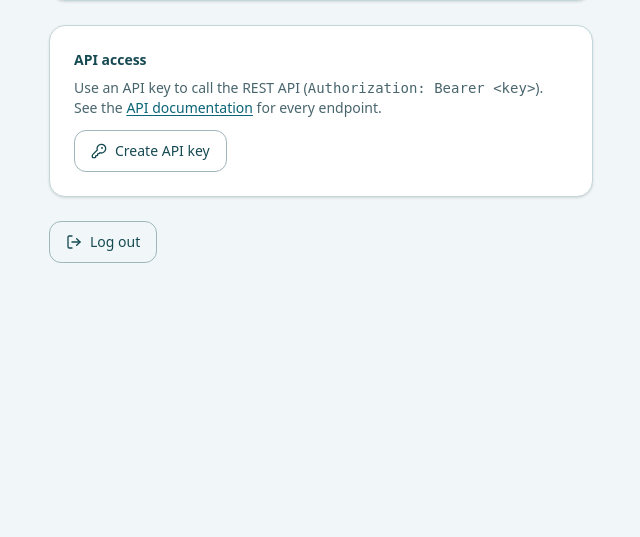
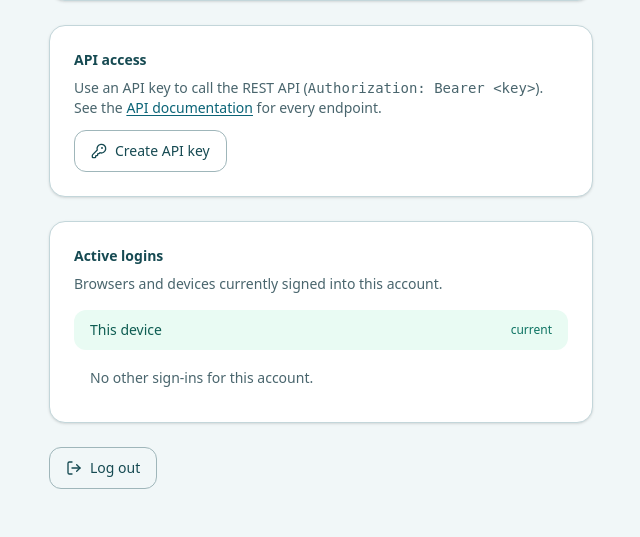
Before and after one commit to t7spotter/Retie, a Django app: page /accounts/profile/ in a window 1280 px wide. Shown: the part 589-1126 px from the top of the page, without its empty margins (319-959 px from the left). Before the commit the page ends 852 px from the top, so only its background shows below. Run offline with Django 5.2, Linux system fonts and the light colour scheme; the visitor is signed in with stand-in values (Sample User, id 1); data that the repository does not hold is empty; style sheets or scripts are compiled from the project's sources; parts of the project's set-up code (start-up, migrations or seed data) failed here and were passed over.

Commit message:
feat: active-login list and remote session kill switch on the profile
The profile page shows the browsers currently signed into the account —
the current device plus every other valid session — with a 'sign out
everywhere else' action that deletes the other sessions only. Sessions of
other users are never listed. Handy after changing a password or 2FA.

```diff
--- a/accounts/views.py
+++ b/accounts/views.py
@@ -12,6 +12,7 @@ from django.contrib.auth.forms import AuthenticationForm
 from django.core.exceptions import PermissionDenied
 from django.http import HttpResponse
 from django.shortcuts import get_object_or_404, redirect, render
+from django.utils import timezone
 from django.views.decorators.http import require_POST
 
 import io
@@ -254,9 +255,48 @@ def profile(request):
         elif action == "revoke_api_key":
             Token.objects.filter(user=request.user).delete()
             messages.info(request, "API key revoked. Any scripts using it stopped working.")
+        elif action == "sign_out_elsewhere":
+            from django.contrib.sessions.models import Session
+
+            current = request.session.session_key
+            killed = 0
+            for session in _user_sessions(request.user):
+                if session.session_key != current:
+                    session.delete()
+                    killed += 1
+            messages.info(
+                request,
+                f"Signed out of {killed} other session{'s' if killed != 1 else ''}.",
+            )
 
     return render(
         request,
         "pages/profile.html",
-        {"link_count": link_count, "new_token": new_token},
+        {
+            "link_count": link_count,
+            "new_token": new_token,
+            "other_sessions": _other_sessions(request),
+        },
     )
+
+
+def _user_sessions(user, exclude_key=None):
+    """Session model rows belonging to `user` that are still valid."""
+    from django.contrib.sessions.models import Session
+
+    sessions = []
+    for session in Session.objects.filter(expire_date__gte=timezone.now()):
+        decoded = session.get_decoded()
+        if str(decoded.get("_auth_user_id", "")) == str(user.pk):
+            if exclude_key and session.session_key == exclude_key:
+                continue
+            sessions.append(session)
+    return sessions
+
+
+def _other_sessions(request):
+    """Template-safe view of the user's *other* login sessions."""
+    return [
+        {"key": session.session_key, "expires": session.expire_date}
+        for session in _user_sessions(request.user, exclude_key=request.session.session_key)
+    ]
--- a/templates/pages/profile.html
+++ b/templates/pages/profile.html
@@ -4,6 +4,14 @@
 
 {% block body %}
 <div class="mx-auto max-w-xl px-4 py-12">
+  {% if messages %}
+    {% for message in messages %}
+    <div class="mb-4 rounded-xl border px-3 py-2 text-sm {% if message.tags == 'error' %}border-red-200 bg-red-50 text-red-700 dark:border-red-900 dark:bg-red-950 dark:text-red-300{% elif message.tags == 'success' %}border-emerald-200 bg-emerald-50 text-emerald-800 dark:border-emerald-900 dark:bg-emerald-950 dark:text-emerald-300{% elif message.tags == 'info' %}border-stone-200 bg-stone-50 text-stone-700 dark:border-stone-700 dark:bg-stone-800 dark:text-stone-300{% else %}border-stone-200 bg-stone-50 text-stone-700 dark:border-stone-700 dark:bg-stone-800 dark:text-stone-300{% endif %}">
+      {{ message }}
+    </div>
+    {% endfor %}
+  {% endif %}
+
   <a href="{% url 'dashboard' %}" class="mb-6 inline-flex items-center gap-2 text-sm font-medium text-stone-500 hover:text-stone-800 dark:text-stone-400 dark:hover:text-stone-200">
     <i data-lucide="arrow-left" class="h-4 w-4"></i> Back to dashboard
   </a>
@@ -108,6 +116,38 @@
     {% endif %}
   </div>
 
+  <div class="mt-6 rounded-2xl border border-stone-200 bg-white p-6 shadow-sm dark:border-stone-800 dark:bg-stone-900">
+    <h2 class="text-sm font-semibold text-stone-700 dark:text-stone-200">Active logins</h2>
+    <p class="mt-2 text-sm text-stone-500 dark:text-stone-400">
+      Browsers and devices currently signed into this account.
+    </p>
+    <ul class="mt-4 space-y-2 text-sm">
+      <li class="flex items-center justify-between rounded-xl bg-emerald-50 px-4 py-2.5 dark:bg-emerald-950/60">
+        <span class="font-medium text-emerald-800 dark:text-emerald-300">This device</span>
+        <span class="text-xs text-emerald-700 dark:text-emerald-400">current</span>
+      </li>
+      {% for session in other_sessions %}
+      <li class="flex items-center justify-between rounded-xl bg-stone-50 px-4 py-2.5 text-stone-600 dark:bg-stone-800/60 dark:text-stone-300">
+        <span>Other browser</span>
+        <span class="text-xs text-stone-400">expires {{ session.expires|date:"M j, H:i" }}</span>
+      </li>
+      {% empty %}
+      <li class="rounded-xl px-4 py-2.5 text-stone-500 dark:text-stone-400">
+        No other sign-ins for this account.
+      </li>
+      {% endfor %}
+    </ul>
+    {% if other_sessions %}
+    <form method="post" class="mt-4">
+      {% csrf_token %}
+      <input type="hidden" name="action" value="sign_out_elsewhere">
+      <button type="submit" class="inline-flex items-center gap-2 rounded-xl border border-red-200 px-4 py-2.5 text-sm font-medium text-red-600 hover:bg-red-50 dark:border-red-900 dark:text-red-400 dark:hover:bg-red-950/40">
+        <i data-lucide="log-out" class="h-4 w-4"></i> Sign out everywhere else
+      </button>
+    </form>
+    {% endif %}
+  </div>
+
   <form method="post" action="{% url 'logout' %}" class="mt-6">
     {% csrf_token %}
     <button type="submit" class="inline-flex items-center gap-2 rounded-xl border border-stone-300 px-4 py-2.5 text-sm font-medium text-stone-700 hover:bg-stone-50 dark:border-stone-700 dark:text-stone-200 dark:hover:bg-stone-800">
```
Also changed, not shown: tests/test_sessions_killswitch.py (added, +58 -0 lines).
